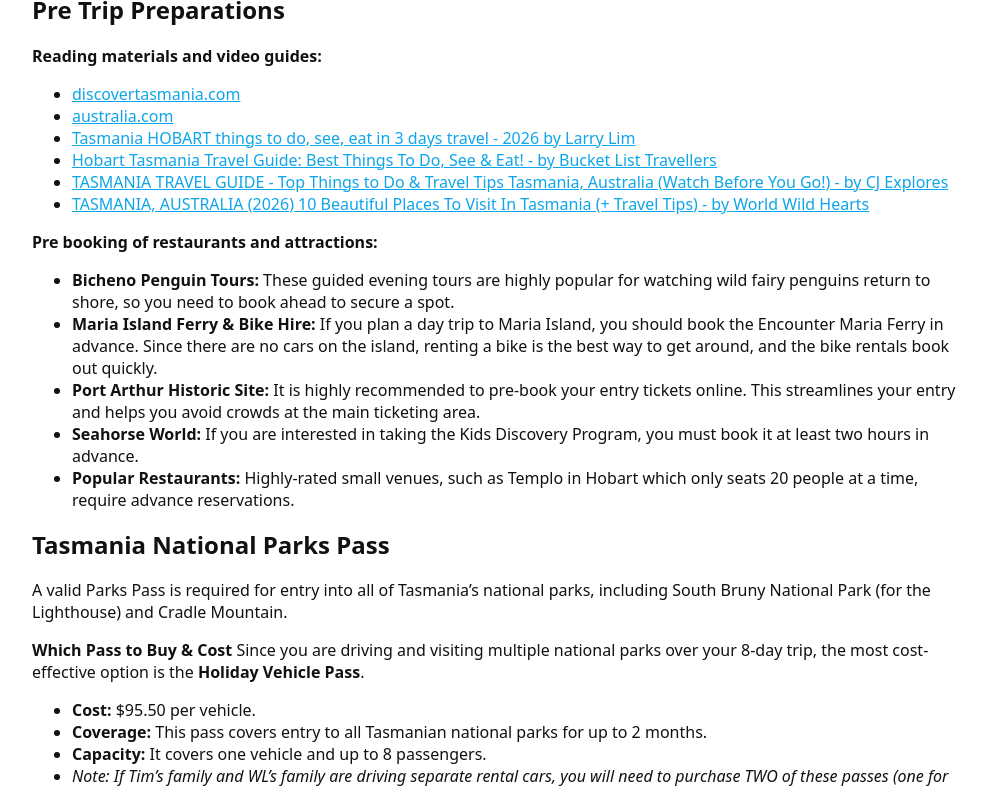
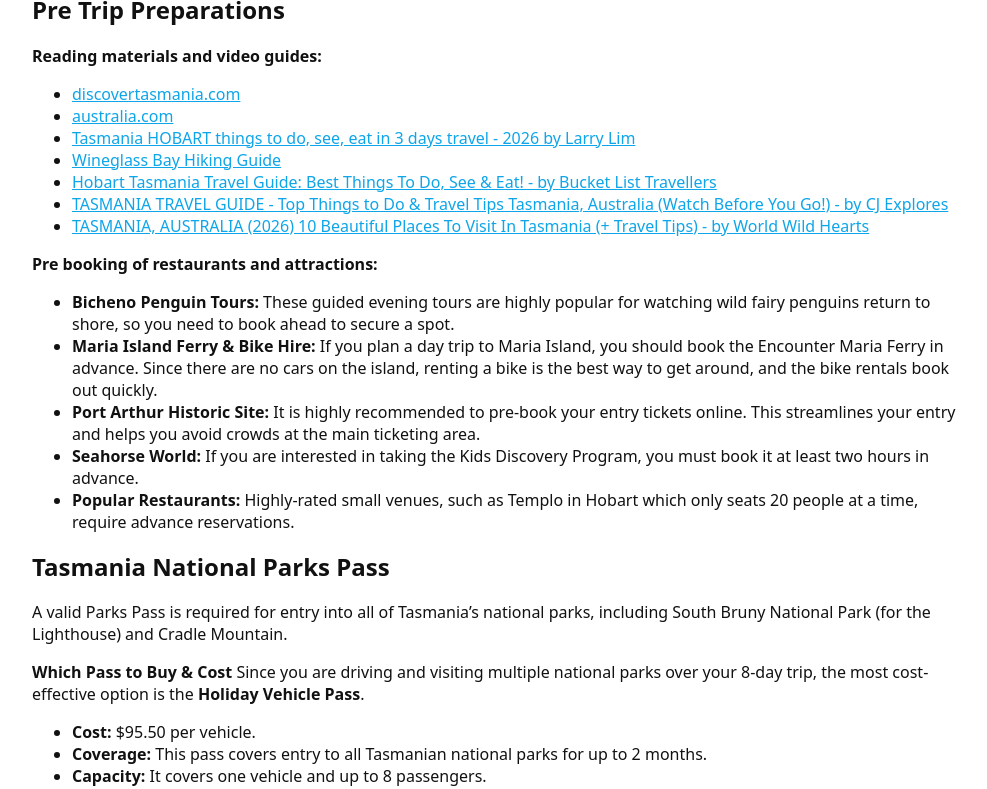
Before and after one commit to zeriahgroup/Travel, a Jekyll site: the page built from travels/2026_Tasmania.md, in a window 1280 px wide and 900 px high, scrolled down 361 px, cut to the strip 111-900 px from the top of the window. Shown: the whole strip, without its empty margins (142-1129 px from the left). Built offline with Jekyll 4.4.1, drawn with Linux system fonts in a browser that asks for light colours.

Commit message:
Update 2026_Tasmania.md

```diff
--- a/travels/2026_Tasmania.md
+++ b/travels/2026_Tasmania.md
@@ -19,6 +19,7 @@ excerpt: A family trip with my younger sister and her family to Tasmania in 2026
 - [discovertasmania.com](https://www.discovertasmania.com.au/)
 - [australia.com](https://www.australia.com/en/places/tasmania.html)
 - [Tasmania HOBART things to do, see, eat in 3 days travel - 2026 by Larry Lim](https://www.youtube.com/watch?v=BmJwo-EmAyE)
+- [Wineglass Bay Hiking Guide](https://trekwaves.com/wineglass-bay-hike-guide-freycinet-national-park-tasmania/)
 - [Hobart Tasmania Travel Guide: Best Things To Do, See & Eat! - by Bucket List Travellers](https://youtu.be/Osf3JqaRvWY?si=PMxvBFvzQnkkdsX6)
 - [TASMANIA TRAVEL GUIDE - Top Things to Do & Travel Tips Tasmania, Australia (Watch Before You Go!) - by CJ Explores](https://www.youtube.com/watch?v=BlSXfLW9VDE)
 - [TASMANIA, AUSTRALIA (2026) 10 Beautiful Places To Visit In Tasmania (+ Travel Tips) - by World Wild Hearts](https://www.youtube.com/watch?v=K3a0fzJ9fLA)
```
